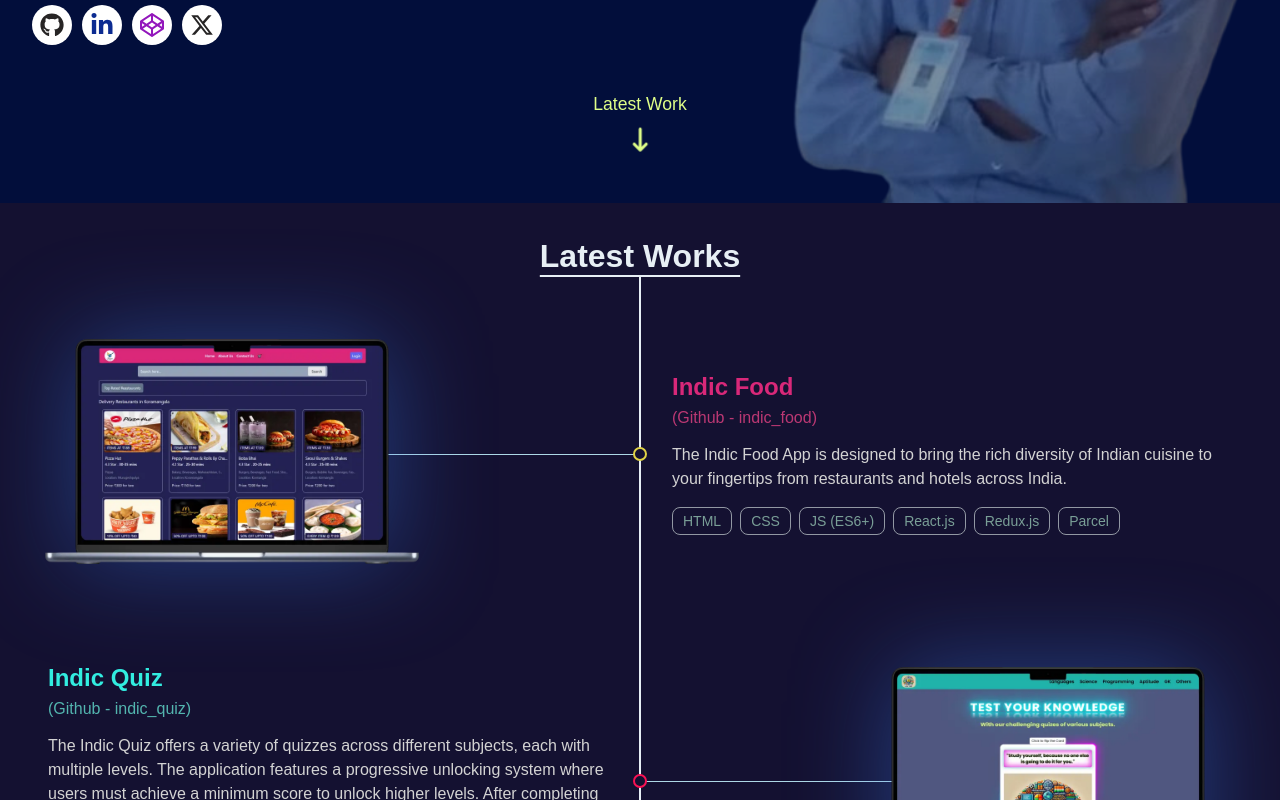
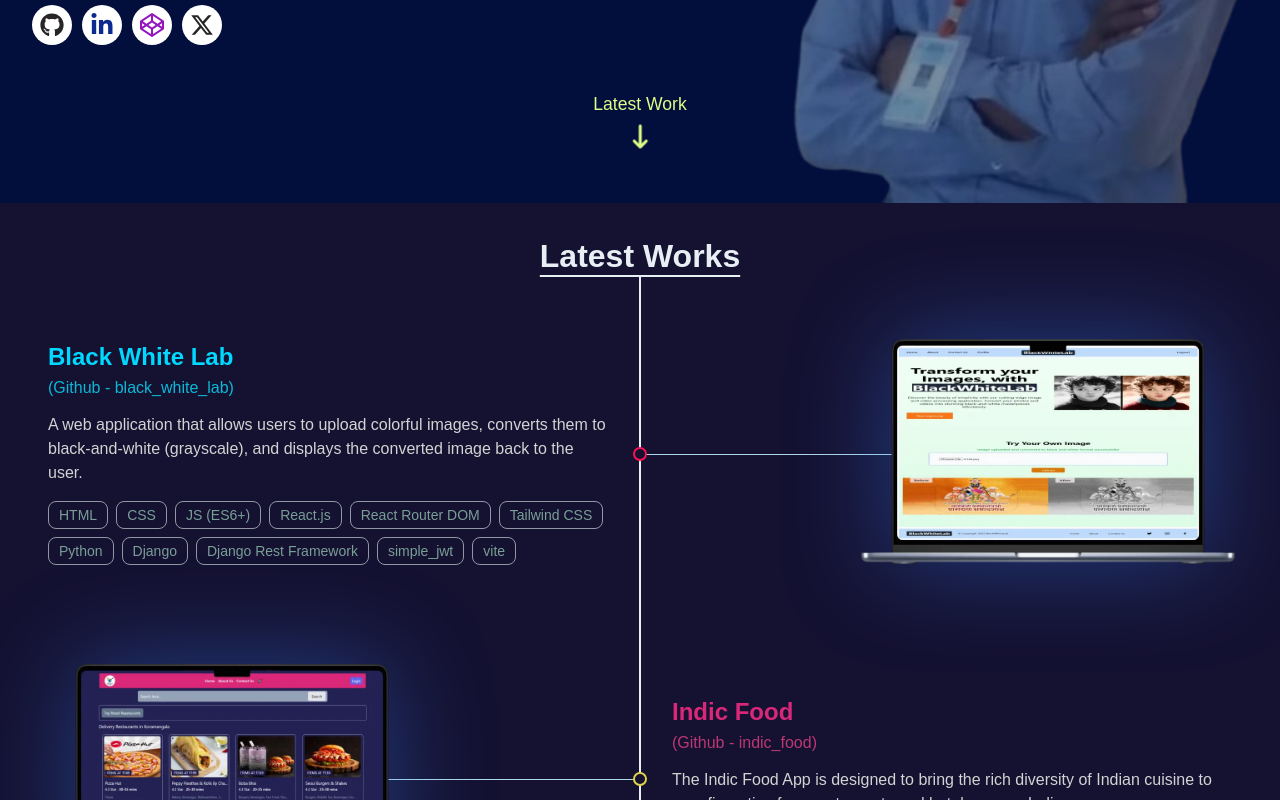
Before and after one commit to vijay-jadhav1997/vj-portfolio, a React (Vite) app: page / in a window 1280 px wide. Shown: the part 597-1397 px from the top of the page. Built offline with nearby package versions, Linux system fonts and the light colour scheme.

Commit message:
add new project 'BlackWhiteLab' to projects component

```diff
--- a/src/components/navbar/Header.css
+++ b/src/components/navbar/Header.css
@@ -1,4 +1,5 @@
 .header {
+  position: fixed;
   height: 5rem;
   width: 100%;
   max-width: 80rem;
--- a/src/components/projects/Projects.css
+++ b/src/components/projects/Projects.css
@@ -94,6 +94,11 @@
   transition: all 0.3s cubic-bezier(0.92, -0.03, 0.27, 1.92);;
 }
 
+#projects .project.black-white-lab .project-img-wrapper .tooltip {
+  background-color: #00d8ff;
+  color: #000;
+}
+
 #projects .project.indic-food .project-img-wrapper .tooltip {
   background-color: #d92879;
 }
@@ -130,6 +135,10 @@
   left: 50%;
   transform: rotate(45deg) translateX(-50%);
   z-index: -1;
+}
+
+#projects .project.black-white-lab .project-img-wrapper .tooltip span {
+  background-color: #00d8ff;
 }
 
 #projects .project.indic-food .project-img-wrapper .tooltip span {
@@ -219,6 +228,15 @@
   margin: 0.5rem 0 1rem;
   display: block;
 }
+
+#projects .project.black-white-lab .project-intro .project-title a {
+  color: #00d8ff;
+}
+
+#projects .project.black-white-lab .project-intro .github-link {
+  color: #0bb9d7;
+}
+
 
 #projects .project.indic-food .project-intro .project-title a {
   color: #d92879;
--- a/src/components/projects/Projects.jsx
+++ b/src/components/projects/Projects.jsx
@@ -1,5 +1,6 @@
 import './Projects.css'
 import indicfood from '../../assets/images/projects/indicfood.webp'
+import blackWhiteLab from '../../assets/images/projects/black-white-lab.webp'
 import indicquiz from '../../assets/images/projects/quiz-app.webp'
 import explore_nation from '../../assets/images/projects/nation-app.webp'
 import shoe_company from '../../assets/images/projects/shoe-companyapp.webp'
@@ -12,6 +13,35 @@ function Projects() {
     <section id="projects" className="projects">
       <div className="central-line"></div>
       <h2>Latest Works</h2>
+
+      <div className="project black-white-lab right">
+        <div className="project-intro">
+          <h3 className="project-title"><a target='_blank' href="https://black-white-lab.vercel.app/">Black White Lab</a></h3>
+          <a target='_blank' href="https://github.com/vijay-jadhav1997/black_white_lab" className="github-link">(Github - black_white_lab)</a>
+          <p className="project-details">A web application that allows users to upload colorful images, converts them to black-and-white (grayscale), and displays the converted image back to the user.</p>
+          <ul className='tech-stack'>
+            <li>HTML</li>
+            <li>CSS</li>
+            <li>JS (ES6+)</li>
+            <li>React.js</li>
+            <li>React Router DOM</li>
+            <li>Tailwind CSS</li>
+            <li>Python</li>
+            <li>Django</li>
+            <li>Django Rest Framework</li>
+            <li>simple_jwt</li>
+            <li>vite</li>
+          </ul>
+        </div>
+
+        <div>
+          <div className="project-img-wrapper">
+            <span className="tooltip"><span></span><a target='_blank' href="https://indicfood.vercel.app/">BlackWhiteLab <FaExternalLinkAlt /></a> </span>
+            <img src={blackWhiteLab} alt="BlackWhiteLab" />
+          </div>
+          <div className="connecting-line"><span></span></div>
+        </div>
+      </div>
 
       <div className="project indic-food left">
         <div>
```
Also changed, not shown: src/assets/images/projects/black-white-lab.webp (added).
